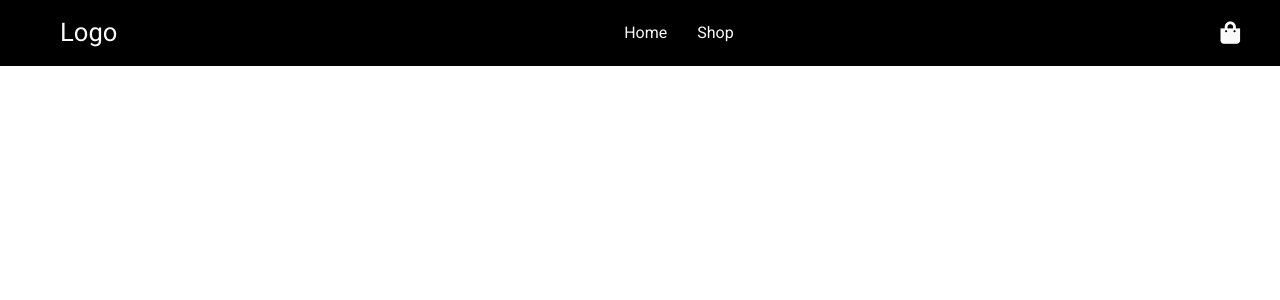
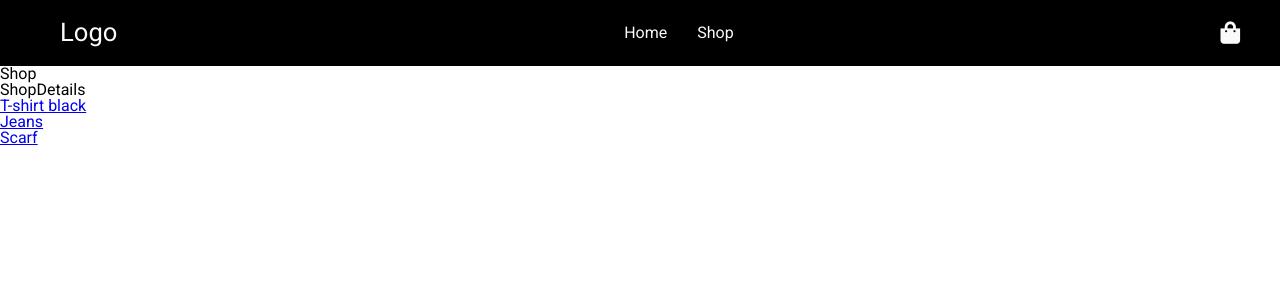
Before and after one commit to AdePrieelle/react-shopping-cart, a React (Create React App) app: page /shop in a window 1280 px wide. Shown: the top 300 px of the page. Built offline with nearby package versions, Linux system fonts and the light colour scheme.

Commit message:
Add Home, Shop, Shopdetails, ProductDetails and Cart react components and add routing logic

```diff
--- a/src/App.js
+++ b/src/App.js
@@ -1,10 +1,25 @@
+import React from 'react';
 import './styles/App.scss';
 import Navbar from './components/Navbar';
+import { Switch, Route } from 'react-router-dom';
+import Home from './components/Home';
+import Shop from './components/Shop';
+import Cart from './components/Cart';
 
 function App() {
   return (
     <div className="App">
       <Navbar />
+			<Switch>
+				<Route exact path="/" component={Home} />
+				<Route path="/shop" component={Shop} />
+				<Route exact path="/cart" component={Cart} />
+			</Switch>
+
+			{/* try out */}
+			{/* <Route path="/shop/:id">
+        <div>productdetails</div>
+      </Route> */}
     </div>
   );
 }
--- /dev/null
+++ b/src/components/Cart.js
@@ -0,0 +1,10 @@
+import React from 'react';
+import '../styles/Cart.scss';
+
+const Cart = () => {
+  return (
+    <div className="cart">Cart</div>
+  )
+}
+
+export default Cart;
--- /dev/null
+++ b/src/components/Home.js
@@ -0,0 +1,10 @@
+import React from 'react';
+import '../styles/Home.scss';
+
+const Home = () => {
+  return (
+    <div className="home">Home</div>
+  )
+}
+
+export default Home;
--- /dev/null
+++ b/src/components/ProductDetails.js
@@ -0,0 +1,49 @@
+import React from 'react';
+import '../styles/ProductDetails.scss';
+
+// 3 options to get access to match
+// 1. withRouter
+// import { withRouter } from 'react-router-dom';
+// 2. useParams
+import { useParams } from 'react-router-dom';
+// 3. useRouteMatch
+// import { useRouteMatch } from 'react-router-dom';
+
+
+
+const ProductDetails = (props) => {
+  // 2.
+  const { productId } = useParams();
+  // 3.
+  // console.log(props.match);
+  // const match = useRouteMatch();
+
+  const products = props.products;
+
+  // 1.
+  // console.log(props.match);
+  // 2.
+  // console.log(productId);
+  // 3.
+  // console.log(match);
+
+  // 1.
+  // const product = products[`${props.match.params.productId}` - 1];
+  // 2.
+  const product = products[productId - 1];
+  // 3.
+  // const product = products[`${match.params.productId}` - 1];
+
+  return (
+    <div>
+      <div className="product-details">ProductDetails</div>
+      <div className="product-title">{product.title}</div>
+      <div className="product-price"> €{product.price}</div>
+    </div>
+  )
+}
+
+export default ProductDetails;
+// wrap ProductDetails in withRouter to access props.match
+// 1.
+// export default withRouter(ProductDetails);
--- /dev/null
+++ b/src/components/Shop.js
@@ -0,0 +1,46 @@
+import React, { useState } from 'react';
+import '../styles/Shop.scss';
+import { Switch, Route } from 'react-router-dom';
+import ShopDetails from './ShopDetails';
+import ProductDetails from './ProductDetails';
+
+const Shop = (props) => {
+  // console.log(props.match);
+  const productsArray = [
+    {
+      id: 1,
+      title: "T-shirt black",
+      price: 20
+    },
+    {
+      id: 2,
+      title: "Jeans",
+      price: 39
+    },
+    {
+      id: 3,
+      title: "Scarf",
+      price: 15
+    }
+  ]
+  const [products, setProducts] = useState(productsArray);
+
+  return (
+    <div>
+      <div className="shop">Shop</div>
+      <Switch>
+        <Route exact path={props.match.path}>
+          {/* <ShopDetails products={products} match={props.match} /> */}
+          <ShopDetails products={products} />
+        </Route>
+        <Route path={`${props.match.path}/:productId`}>
+          <ProductDetails products={products} />
+          {/* <div>productdetails</div> */}
+        </Route>
+      </Switch>
+    </div>
+
+  )
+}
+
+export default Shop;
--- /dev/null
+++ b/src/components/ShopDetails.js
@@ -0,0 +1,39 @@
+import React from 'react';
+import '../styles/ShopDetails.scss';
+import { Link } from 'react-router-dom';
+
+// 1.
+// import { withRouter } from 'react-router-dom';
+// 2.
+import { useRouteMatch } from 'react-router-dom';
+
+const ShopDetails = (props) => {
+  // 2.
+  const { url } = useRouteMatch();
+
+  const products = props.products;
+  // console.log(products);
+  // console.log(props.match);
+  return (
+    <div>
+      <div className="shop-details">ShopDetails</div>
+      {products.map(product => (
+        <div key={product.id}>
+          {/* 1. */}
+          {/* <Link to={`${props.match.url}/${product.id}`}> */}
+          {/* 2. */}
+          <Link to={`${url}/${product.id}`}>
+          {/* <Link to={`shop/${product.id}`}> */}
+
+            <h1>{product.title}</h1>
+            {/* <div>{product.price}</div> */}
+          </Link>
+        </div>
+      ))}
+    </div>
+  )
+}
+
+export default ShopDetails;
+// 1.
+// export default withRouter(ShopDetails);
```
Also changed, not shown: src/styles/Cart.scss (added), src/styles/Home.scss (added), src/styles/ProductDetails.scss (added), src/styles/Shop.scss (added), src/styles/ShopDetails.scss (added).
